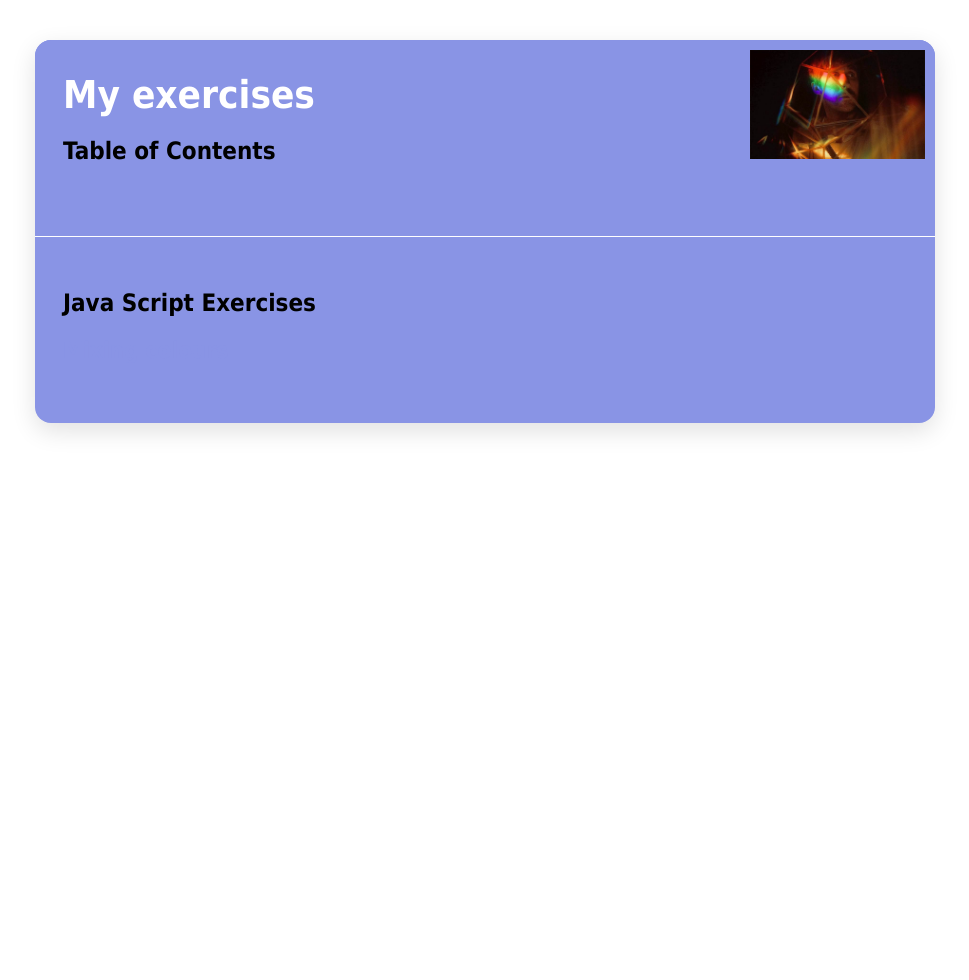
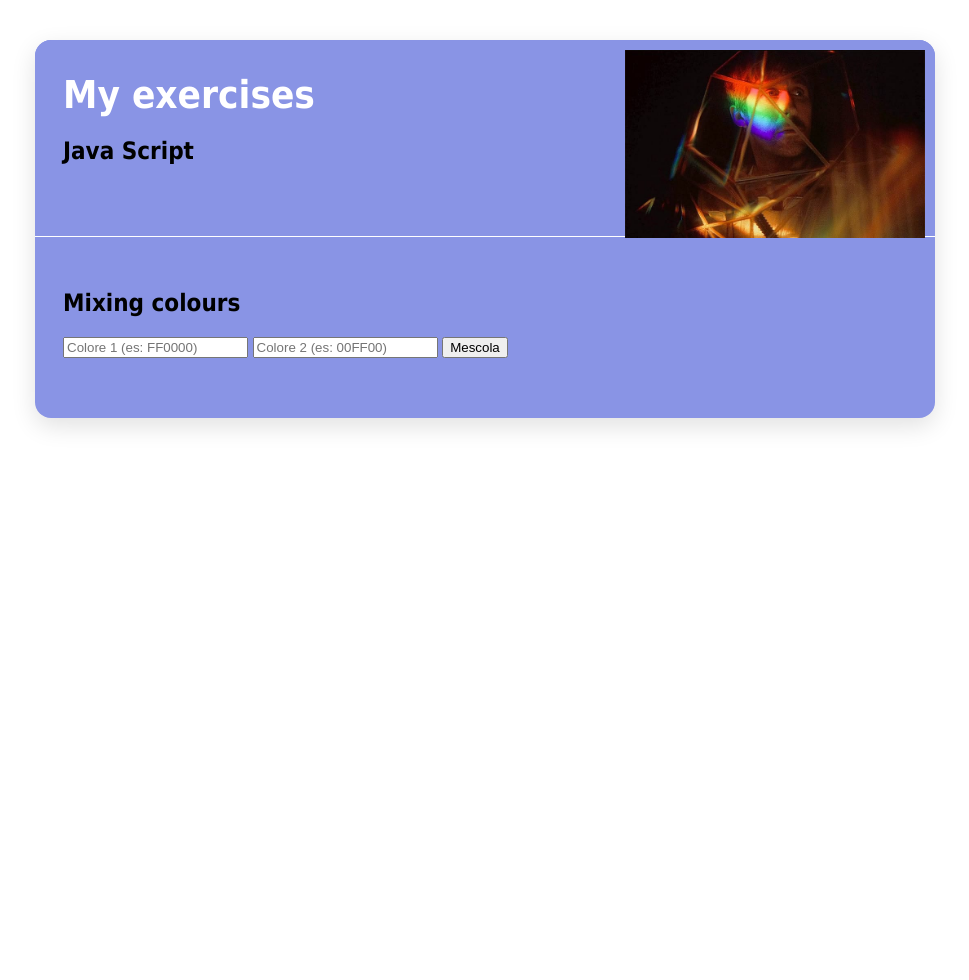
Before and after one commit to ac-inscript/cs-notes, a Jekyll site: the page JavaScript-exercises.html, which Jekyll copies as it is, in a window 1280 px wide. Shown: the whole page, without its empty margins (155-1124 px from the left). Built offline with Jekyll 4.4.1, drawn with Linux system fonts in a browser that asks for light colours.

Commit message:
exercises on colours

```diff
--- a/JavaScript-exercises.html
+++ b/JavaScript-exercises.html
@@ -45,12 +45,7 @@
             padding: 32px 28px;
         }
         .section {
-            margin-bottom: 28px;
-        }
-        .section h2 {
-            margin: 0 0 12px;
-            font-size: 1.4rem;
-            color: #8994e5;
+            margin-bottom: 28px
         }
         .section p {
             margin: 0 8px 14px;
@@ -92,13 +87,17 @@
         <div class="container">
             <header class="hero">
                 <h1>My exercises</h1>
-                <h2>Table of Contents</h2>
-                <img src="Grace on rainbow.jpg" alt="Grace on rainbow" style="width: 175px; height: auto;"><br>
+                <h2>Java Script</h2>
+                <img src="Grace on rainbow.jpg" alt="Grace on rainbow" style="width: 300px; height: auto;"><br>
             </header>
             <main class="content">
                 <section class="section">
-                    <h1>Java Script Exercises</h1>
-                    <h2>Mixing colours</h2>
+                    <h1>Mixing colours</h1>
+                    <div id="result"></div>
+                    <input id="c1" type="text" placeholder="Colore 1 (es: FF0000)">
+<input id="c2" type="text" placeholder="Colore 2 (es: 00FF00)">
+<button onclick="mostraMix()">Mescola</button>
+<div id="risultato" style="margin-top:20px;"></div>
             <script>
                     function mix(hex1, hex2) {
   const c1 = parseInt(hex1, 16);
@@ -116,4 +115,7 @@
   );
 }
 console.log(mix("FF0000", "00FF00")); // → #808000 (olive yellow)
+document.getElementById("result").innerHTML = `
+  <p>Colore risultante: <strong>${result}</strong></p>
+  <div style="width:100px; height:50px; background:${result}; border:1px solid #000;"></div>
 </script>
```
